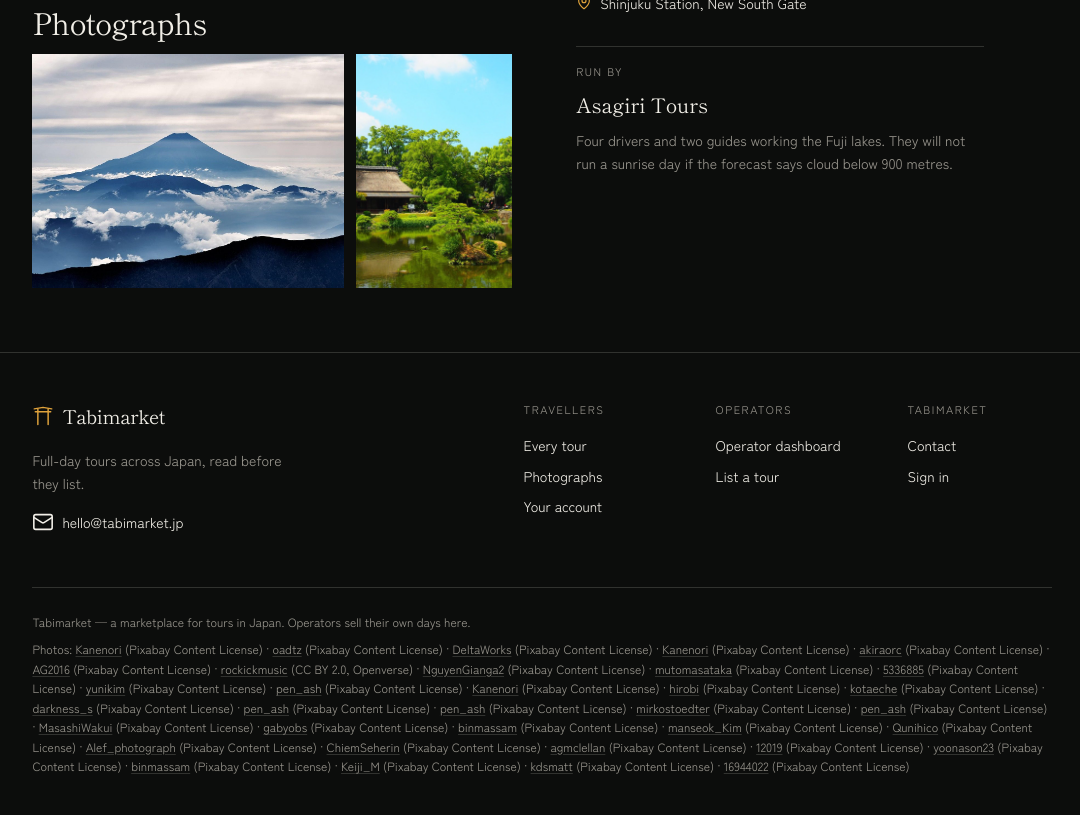
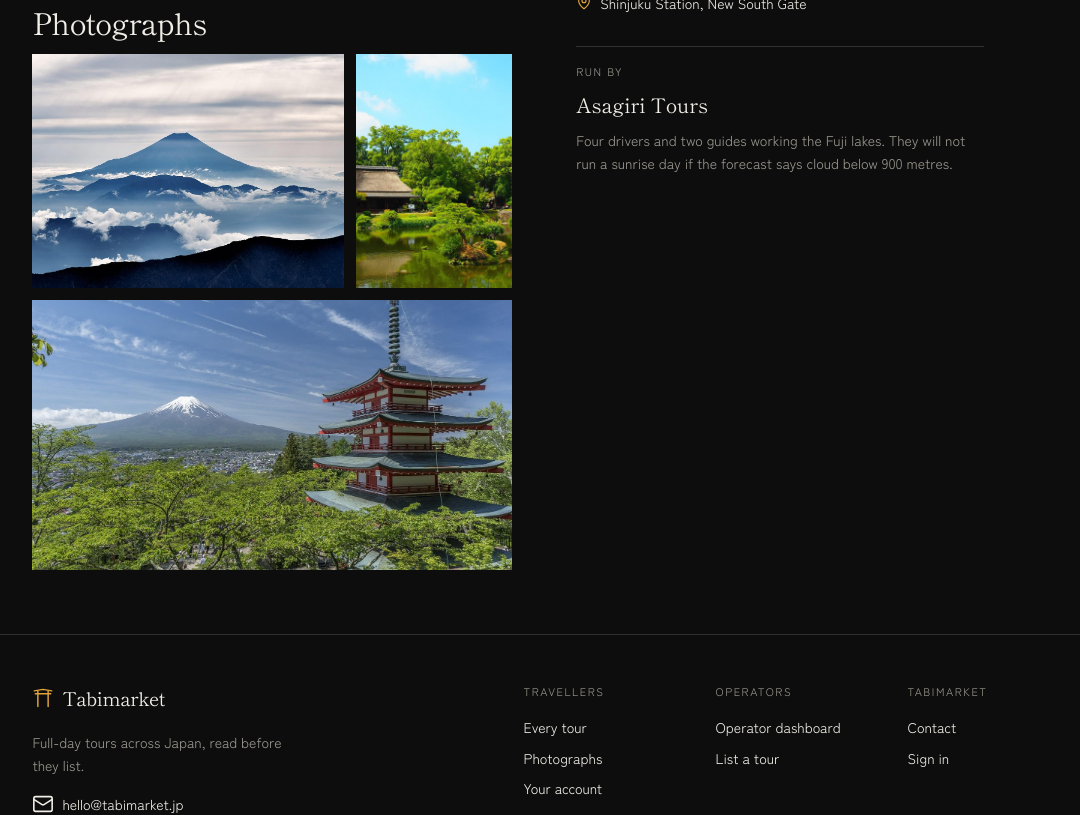
Before and after one commit to ThanhNV121097/project-c2e57d14, a React (Vite) app in the folder code/frontend/: page /tours/fuji-five-lakes in a window 1280 px wide. Shown: the part 1033-1848 px from the top of the page, without its empty margins (98-1178 px from the left). Built offline with nearby package versions, Linux system fonts and the light colour scheme.

Commit message:
design: tour photographs never draw an empty block; extra photographs run full width under the pair

```diff
--- a/code/frontend/src/pages/Tour.tsx
+++ b/code/frontend/src/pages/Tour.tsx
@@ -74,7 +74,7 @@ export default function Tour() {
               ))}
             </ul>
 
-            {rest.length > 0 && (
+            {rest.length >= 2 && (
               <>
                 <h2 className="mt-[var(--space-12)] border-t border-line pt-[var(--space-6)] text-[length:var(--size-h2)] text-ink">
                   <T k="pages.tour.photos" />
@@ -84,9 +84,14 @@ export default function Tour() {
                     <Picture src={rest[0]} alt={`${item.name} — ${item.place}`} caption={item.name} className="h-full w-full object-cover" />
                   </div>
                   <div className="aspect-[2/3] w-1/3 overflow-hidden bg-surface">
-                    <Picture src={rest[1] ?? ""} alt={`${item.name} — ${item.place}`} caption={item.name} className="h-full w-full object-cover" />
+                    <Picture src={rest[1]} alt={`${item.name} — ${item.place}`} caption={item.name} className="h-full w-full object-cover" />
                   </div>
                 </div>
+                {rest.slice(2).map((photo) => (
+                  <div key={photo} className="mt-[var(--space-3)] aspect-[16/9] w-full overflow-hidden bg-surface">
+                    <Picture src={photo} alt={`${item.name} — ${item.place}`} caption={item.name} className="h-full w-full object-cover" />
+                  </div>
+                ))}
               </>
             )}
           </div>
```
